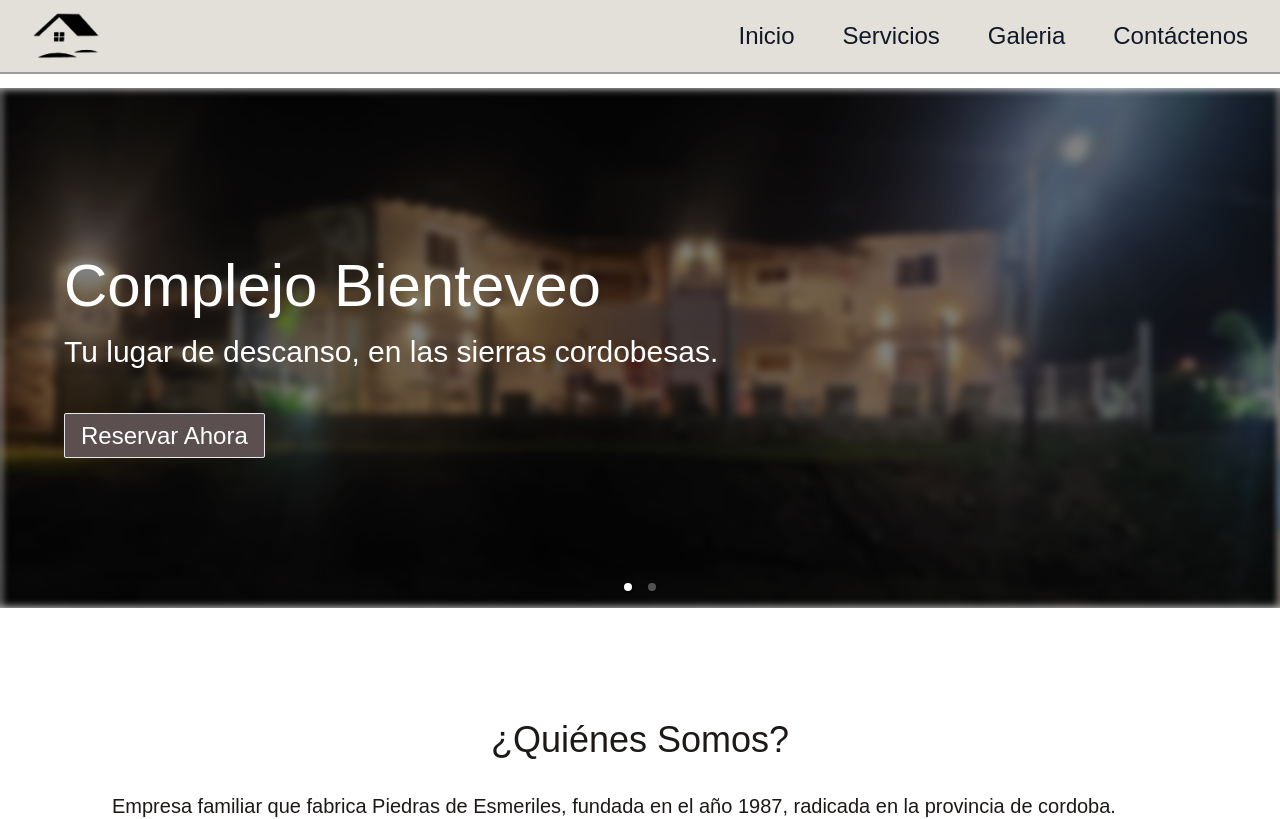
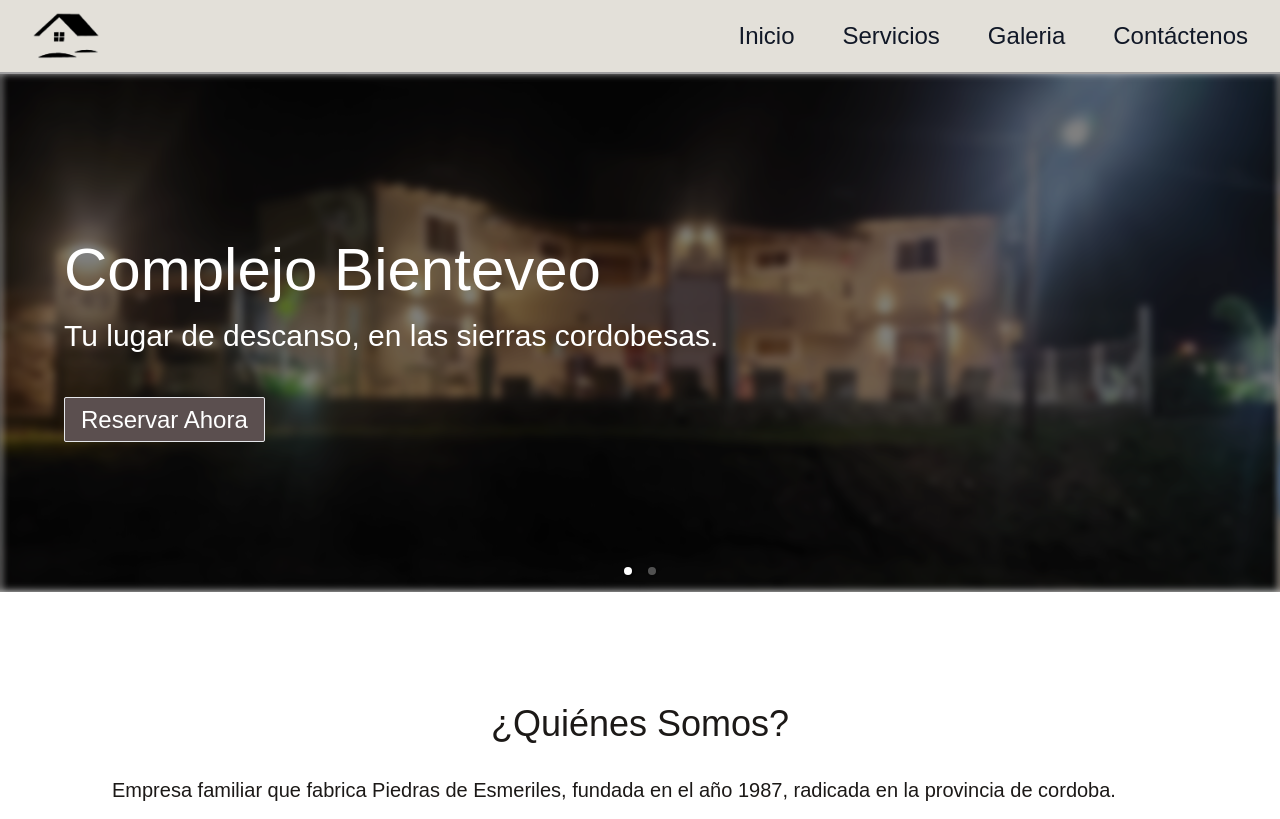
Before and after one commit to luciopalacio95/complejo-bienteveo, a React (Vite) app: page / in a window 1280 px wide. Shown: the top 819 px of the page. Built offline with nearby package versions, Linux system fonts and the light colour scheme; a web font is replaced by a local one.

Commit message:
LP-Fix pading header

```diff
--- a/src/pages/Home.jsx
+++ b/src/pages/Home.jsx
@@ -3,7 +3,7 @@ import Somos from "../components/home/somos";
 
 function HomePage() {
   return (
-    <div className="mt-14 sm:mt-18 pt-2 sm:pt-8 items-center justify-items-center min-h-screen pb-20 font-[family-name:var(--font-geist-sans)]">
+    <div className="mt-14 sm:mt-18 pt-2 sm:pt-4 items-center justify-items-center min-h-screen pb-20 font-[family-name:var(--font-geist-sans)]">
       <Banner/>
       <Somos/>
     </div>
```
